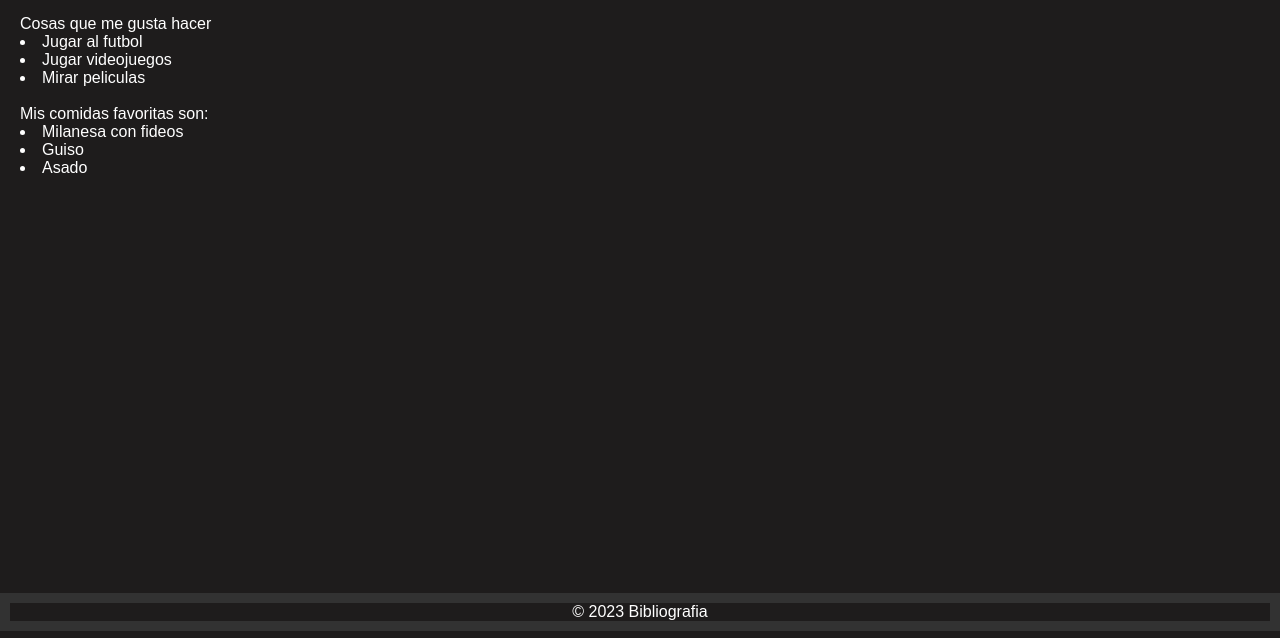
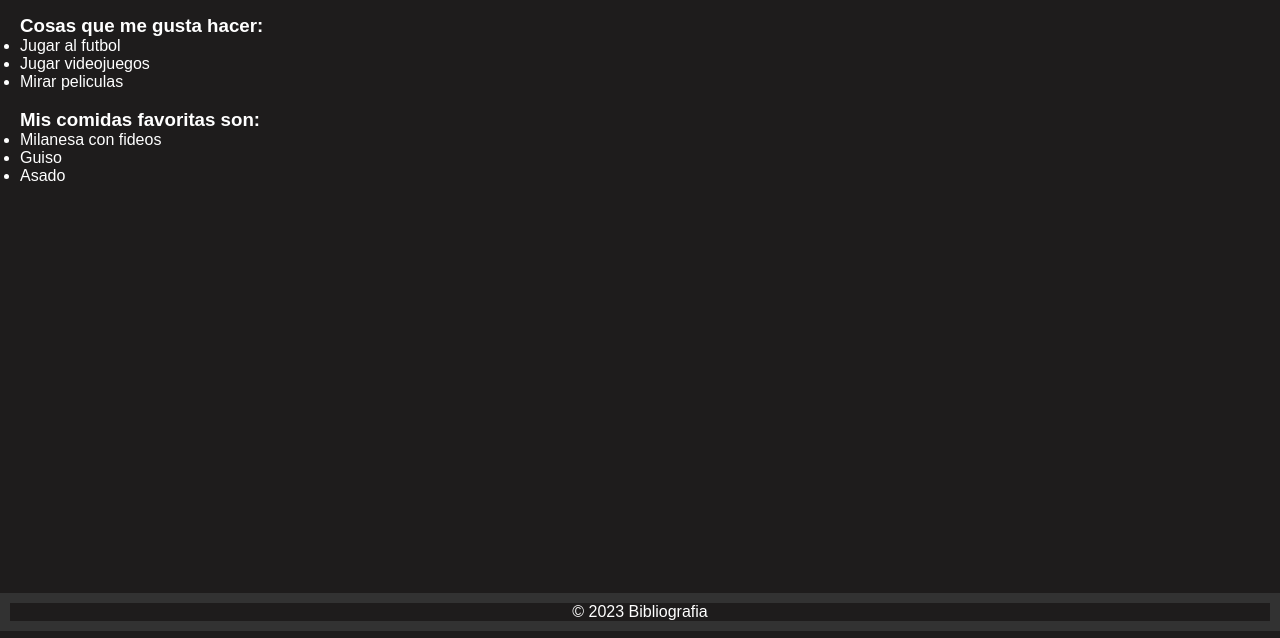
Before and after one commit to Alejopek/tp-bibliografia-diaz, a plain HTML site: page index.html in a window 1280 px wide. Shown: the part 162-800 px from the top of the page. Drawn offline with Linux system fonts and the light colour scheme.

Commit message:
Some fixes

```diff
--- a/index.html
+++ b/index.html
@@ -19,19 +19,19 @@
         </p>
         <p>La red social que mas uso es instagram</p>
         <br />
+        <h3>Cosas que me gusta hacer:</h3>
         <ul>
-          Cosas que me gusta hacer
+          <li>Jugar al futbol</li>
+          <li>Jugar videojuegos</li>
+          <li>Mirar peliculas</li>
         </ul>
-        <li>Jugar al futbol</li>
-        <li>Jugar videojuegos</li>
-        <li>Mirar peliculas</li>
         <br />
+        <h3>Mis comidas favoritas son:</h3>
         <ul>
-          Mis comidas favoritas son:
+          <li>Milanesa con fideos</li>
+          <li>Guiso</li>
+          <li>Asado</li>
         </ul>
-        <li>Milanesa con fideos</li>
-        <li>Guiso</li>
-        <li>Asado</li>
       </section>
     </main>
     <footer>
--- a/style.css
+++ b/style.css
@@ -4,6 +4,12 @@
   font-family: Arial, sans-serif;
   margin: 0;
   padding: 0;
+}
+
+body {
+  display: flex;
+  flex-direction: column;
+  min-height: 100vh;
 }
 
 header {
```
Also changed, not shown: 1 other file.
